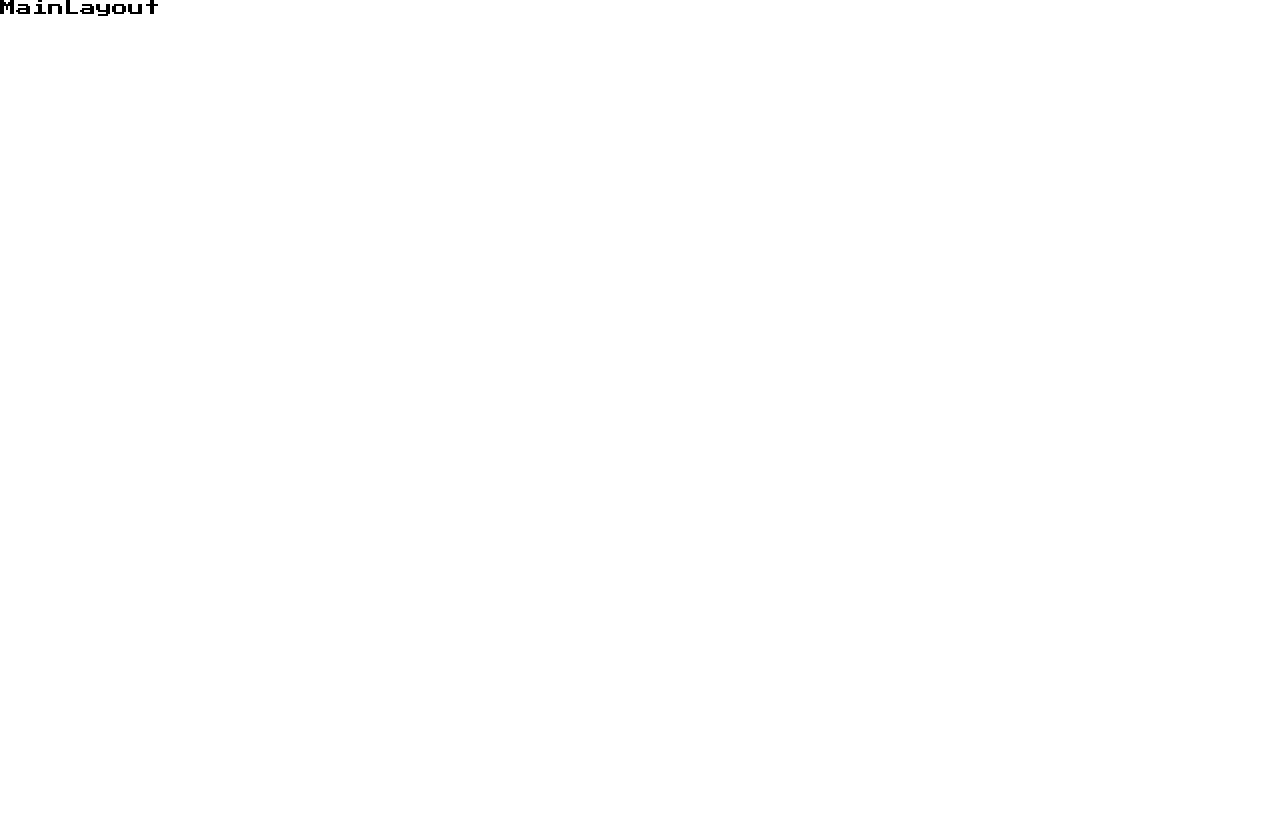
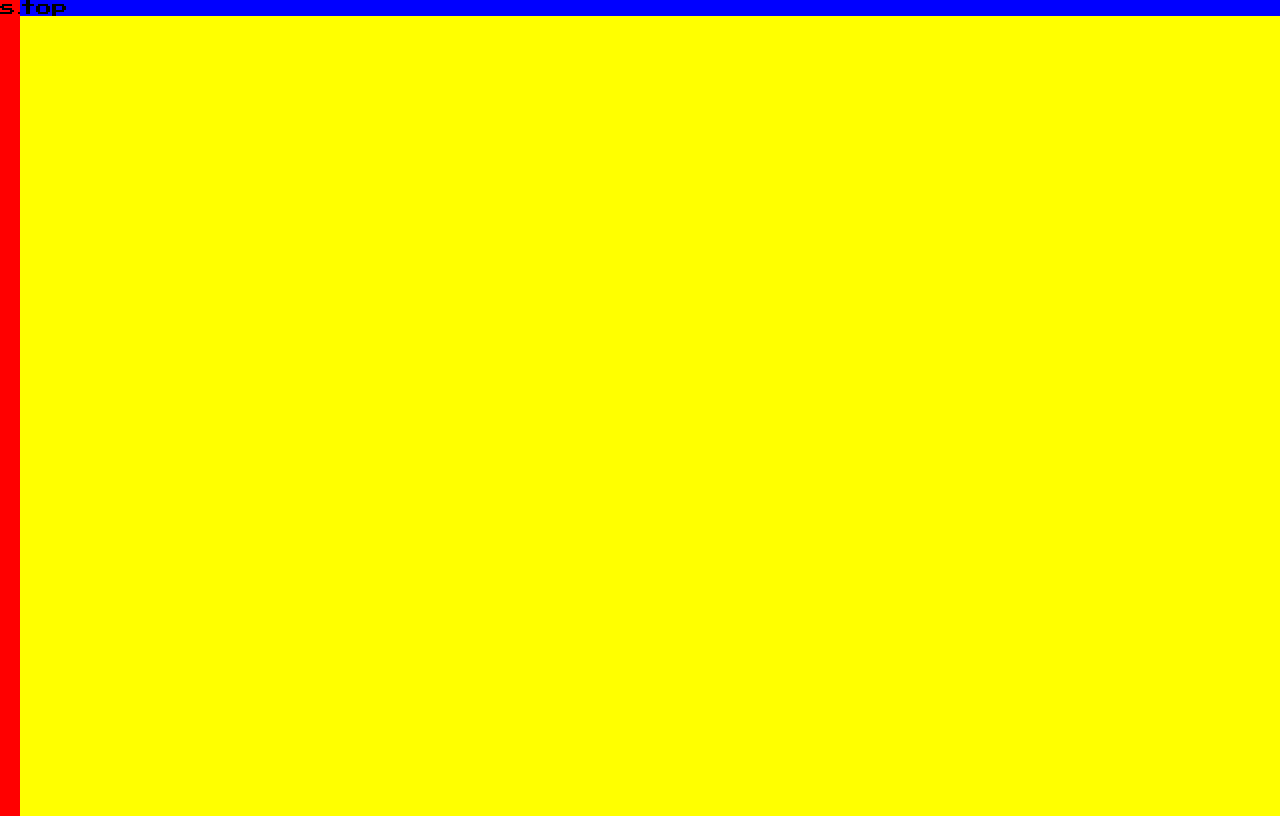
Before and after one commit to mohmaedelaraby/new-portfolio-, a React (Create React App) app: page / in a window 1280 px wide. Built offline with nearby package versions, Linux system fonts and the light colour scheme.

Commit message:
main layout demo

```diff
--- a/src/Layouts/MainLayout/MainLayout.css
+++ b/src/Layouts/MainLayout/MainLayout.css
@@ -0,0 +1,18 @@
+.main{
+display: flex;
+width: 100%;
+}
+.sidebar{
+width: 20px;
+background-color: red;
+}
+.main-pages{
+width: 100%;
+}
+.topbar{
+background: blue;
+}
+.page{
+min-height: 100vh;
+background-color: yellow;
+}
--- a/src/Layouts/MainLayout/MainLayout.jsx
+++ b/src/Layouts/MainLayout/MainLayout.jsx
@@ -1,11 +1,18 @@
 import React from "react";
 import { Outlet } from "react-router-dom";
+import './MainLayout.css'
 
 function MainLayout() {
   return (
     <>
-      <div>MainLayout</div>
-      <div>{<Outlet />}</div>
+    <div className="main">
+      <div className="sidebar">sidebar</div>
+      <div className="main-pages">
+        <div className="topbar">top</div>
+        <div className="page">{<Outlet />}</div>
+      </div>
+    </div>
+
     </>
   );
 }
```
